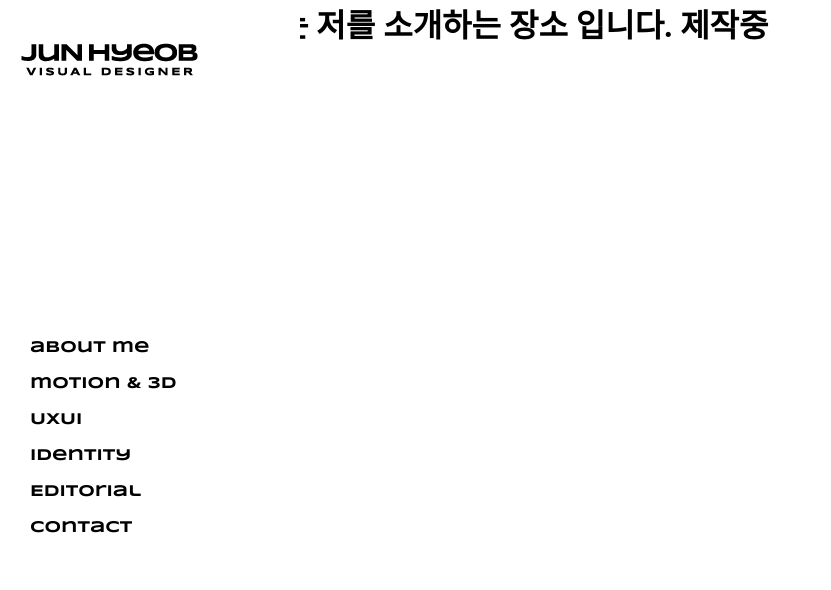
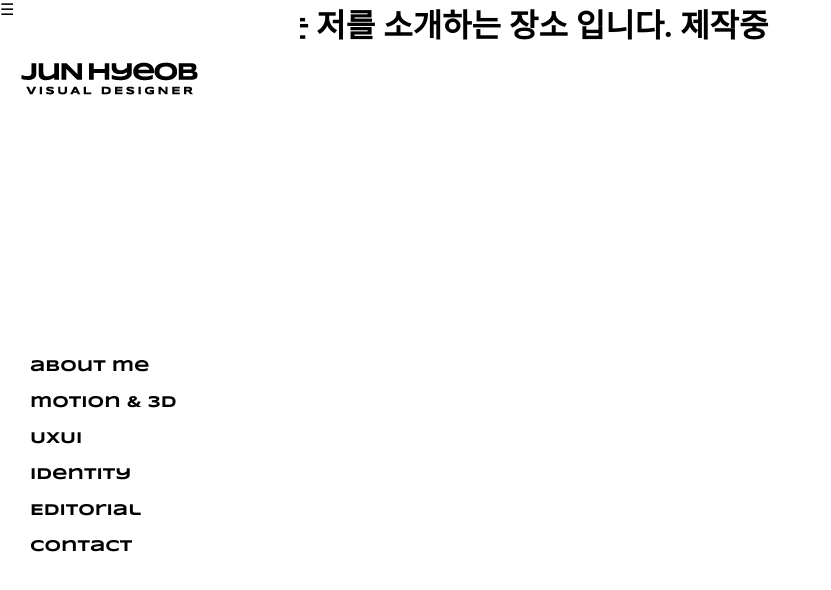
Before and after one commit to JunHyeob/junhyeob.github.io, a plain HTML site: page about.html in a window 1280 px wide. Shown: the whole page, without its empty margins (0-831 px from the left). Drawn offline with nearby package versions, Linux system fonts and the light colour scheme.

Commit message:
Update about.html

```diff
--- a/about.html
+++ b/about.html
@@ -12,11 +12,14 @@
 <body>
     <div id="wrap">
         <aside id="aside">
-            <h1>
-                <a href="index.html">
-                    <img src="logo.png">
-                </a>
-            </h1>
+            <div class="header-inner">
+                <div class="hamburger">&#9776;</div>
+                <h1>
+                    <a href="index.html">
+                        <img src="logo.png">
+                    </a>
+                </h1>
+            </div>
             <nav class="nav">
                 <ul>
                     <li>
@@ -41,6 +44,7 @@
             </nav>
         </aside>
         <main id="main">
+            <script src="base.js"></script>
             <h1>여기는 저를 소개하는 장소 입니다. 제작중</h1>
         </main>
 </body>
```
